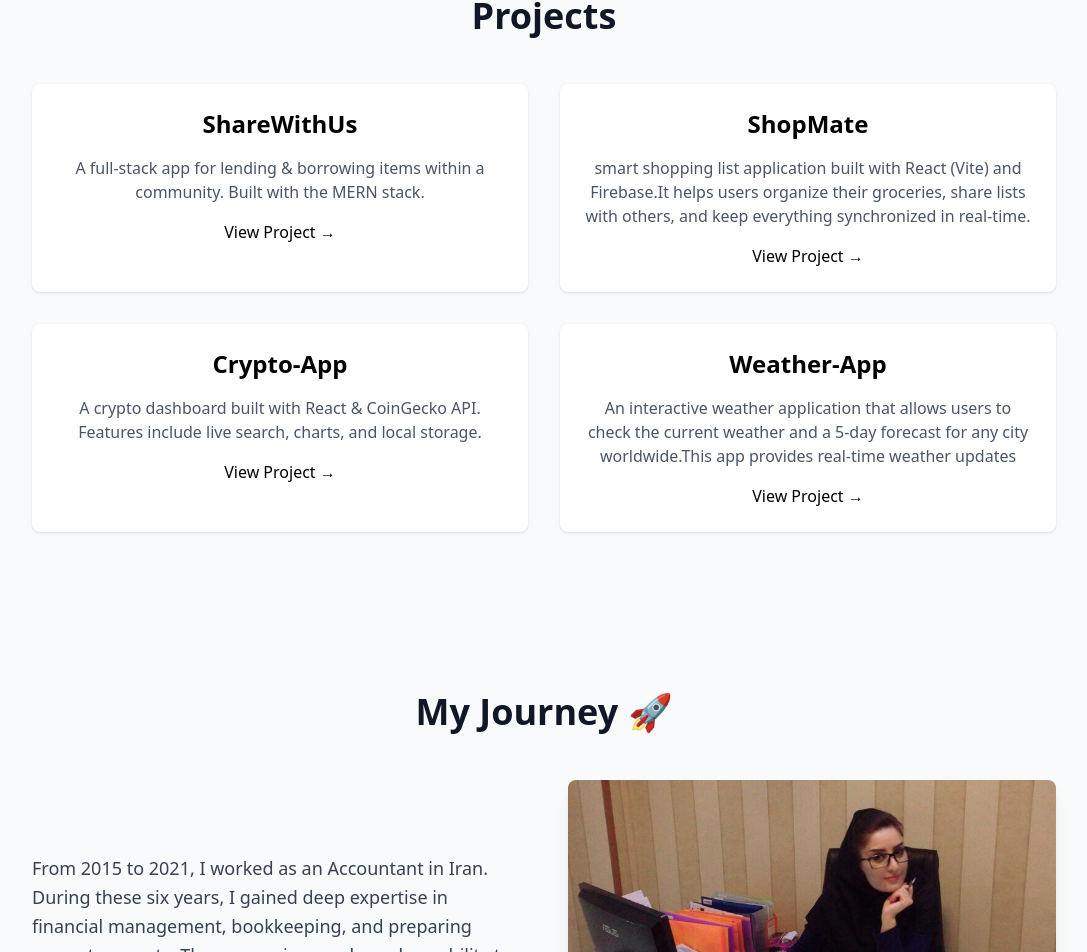
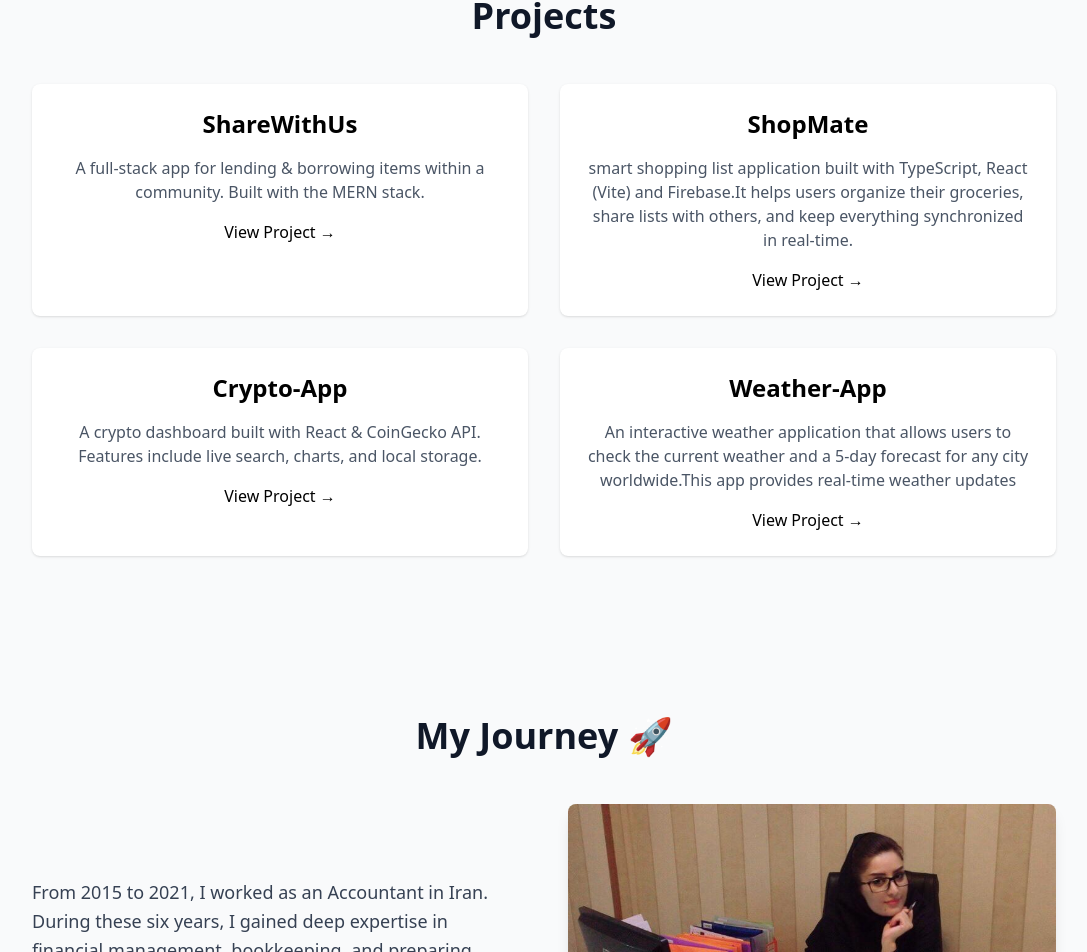
Before and after one commit to samira313/portfolio, a React (Vite) app: page / in a window 1280 px wide. Shown: the part 2182-3134 px from the top of the page, without its empty margins (96-1183 px from the left). Built offline with nearby package versions, Linux system fonts and the light colour scheme.

Commit message:
added projects and contact sections

```diff
--- a/src/App.tsx
+++ b/src/App.tsx
@@ -86,7 +86,7 @@ function App() {
           {
             title: "ShopMate",
             description:
-            " smart shopping list application built with React (Vite) and Firebase.It helps users organize their groceries, share lists with others, and keep everything synchronized in real-time.",
+            " smart shopping list application built with TypeScript, React (Vite) and Firebase.It helps users organize their groceries, share lists with others, and keep everything synchronized in real-time.",
             link: "https://github.com/samira313/ShopMate-",
           },
           {
```
